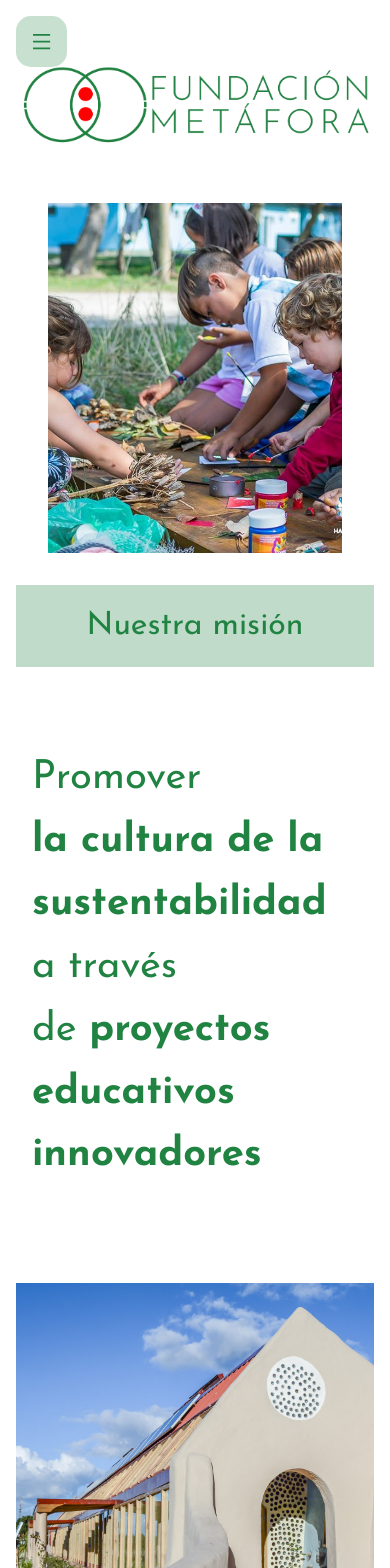
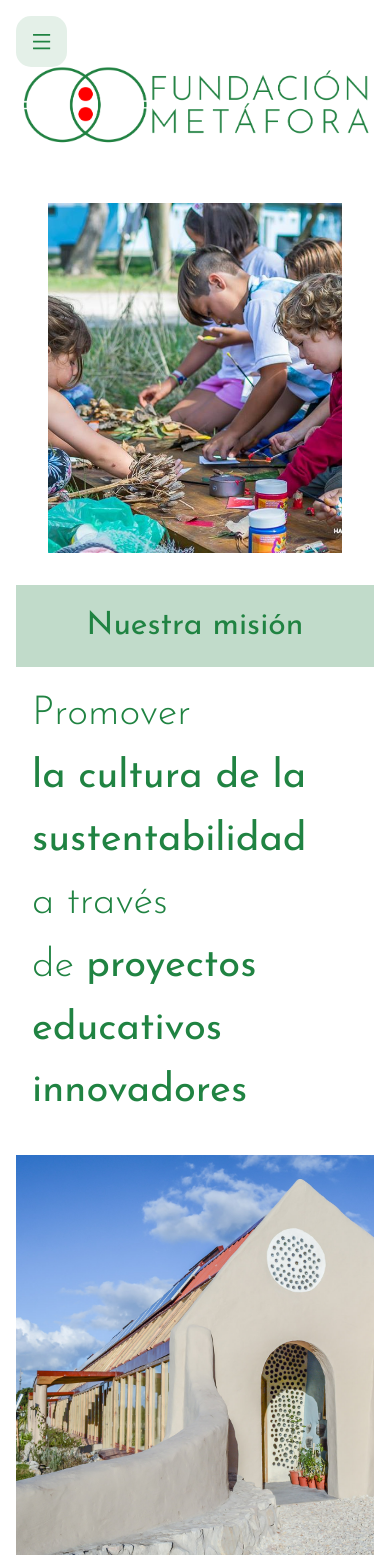
Before and after one commit to pablitxn/metafora-web, a Next.js app: page /demo in a window 390 px wide. Shown: the top 1568 px of the page. Built offline with nearby package versions, Linux system fonts and the light colour scheme.

Commit message:
feat(menu-mobile): fix styles in diferents breakpoints

```diff
--- a/src/assets/antd-custom.less
+++ b/src/assets/antd-custom.less
@@ -32,7 +32,7 @@
 
 // breakpoints
 
-@mobile: 320px;
+@mobile: 480px;
 @tablet: 768px;
 @desktop: 1200px;
 @desktop-large: 1400px;
--- a/src/components/_shared/burger-menu/styles.less
+++ b/src/components/_shared/burger-menu/styles.less
@@ -1,3 +1,5 @@
+@import "../../../assets/antd-custom.less";
+
 .burger-menu {
 	position: relative;
 	&__action {
@@ -8,7 +10,7 @@
 		left: 0;
 		padding: 1rem;
 		z-index: 100;
-		background-color: #2083433f;
+		background-color: #2083431f;
 		color: #208342;
 		display: flex;
 		place-content: center;
@@ -32,6 +34,10 @@
 		flex-direction: column;
 		padding-top: 6rem;
 
+		& ul {
+			padding: 0 1rem;
+		}
+
 		& li {
 			list-style: none;
 			margin: 2rem 0;
@@ -48,10 +54,17 @@
 		}
 
 		& a {
-			background-color: #2083433f;
-			font-size: 1rem;
+			background-color: #2083431f;
+			font-size: 2rem;
+			font-weight: 200;
 			padding: 1rem;
 			border-radius: 10px;
 		}
+
+		@media screen and (min-width: @tablet) and (max-width: @desktop) {
+			& a {
+				font-size: 3rem;
+			}
+		}
 	}
 }
--- a/src/layouts/home/styles.less
+++ b/src/layouts/home/styles.less
@@ -135,6 +135,14 @@
 		}
 	}
 
+	@media screen and (max-width: 480px) {
+		& p {
+			font-weight: 300;
+			padding: 0 1rem;
+			margin-bottom: 2rem;
+		}
+	}
+
 	@media screen and (min-width: @desktop) {
 		display: flex;
 		flex-direction: column;
```
